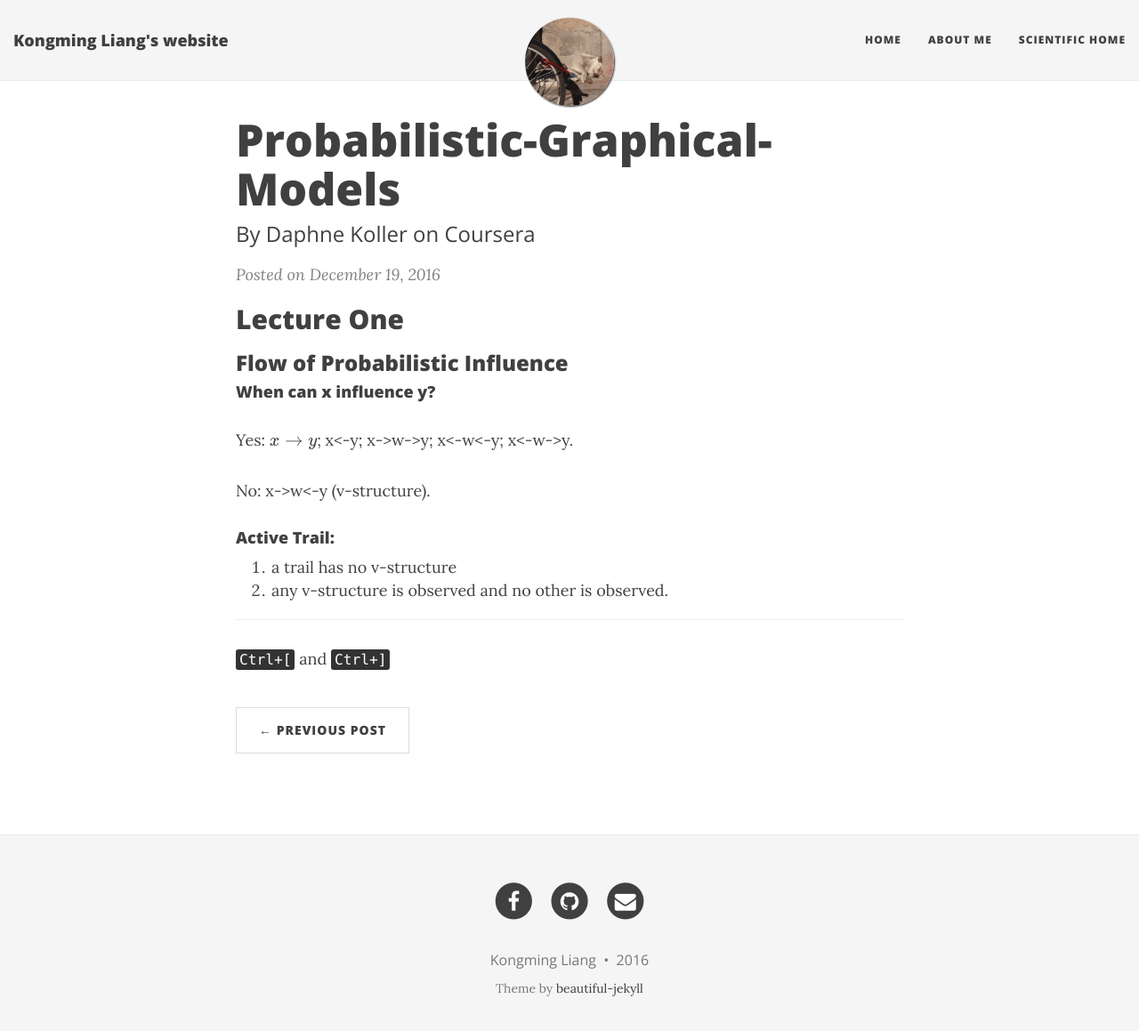
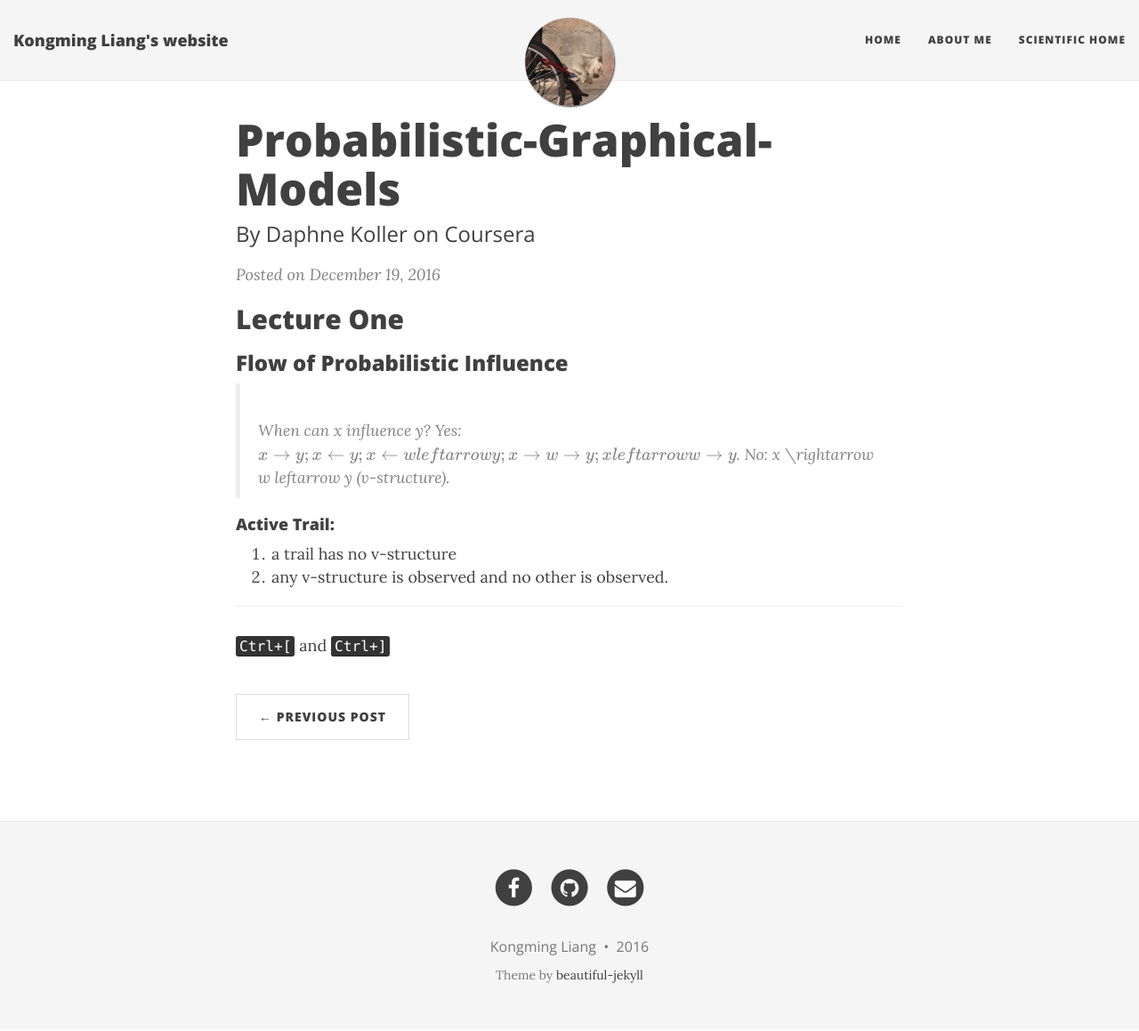
Before and after one commit to GriffinLiang/griffinliang.github.com, a Jekyll site: the page built from _posts/2016-12-19-Probabilistic-Graphical-Models.md, in a window 1280 px wide and 1172 px high. Shown: the top 1159 px of the window at 89% size. Built offline with Jekyll 4.4.1, drawn with Linux system fonts in a browser that asks for light colours; nearby versions of some CDN libraries; formulas are drawn with MathJax 3.

Commit message:
Saved 2016-12-19-Probabilistic-Graphical-Models.md with Dillinger.io

```diff
--- a/_posts/2016-12-19-Probabilistic-Graphical-Models.md
+++ b/_posts/2016-12-19-Probabilistic-Graphical-Models.md
@@ -10,11 +10,9 @@ subtitle: By Daphne Koller on Coursera
 
 ### Flow of Probabilistic Influence
 
-#### When can x influence y?
-
-Yes: $$ x \rightarrow y$$; x<-y; x->w->y; x<-w<-y; x<-w->y.
-
-No: x->w<-y (v-structure).
+>When can x influence y?
+>Yes: $$ x \rightarrow y; x \leftarrow y; x \leftarrow w leftarrow y; x \rightarrow w \rightarrow y; x leftarrow w \rightarrow y $$.
+>No: x \rightarrow w leftarrow y (v-structure).
 
 #### Active Trail:
 1. a trail has no v-structure
```
